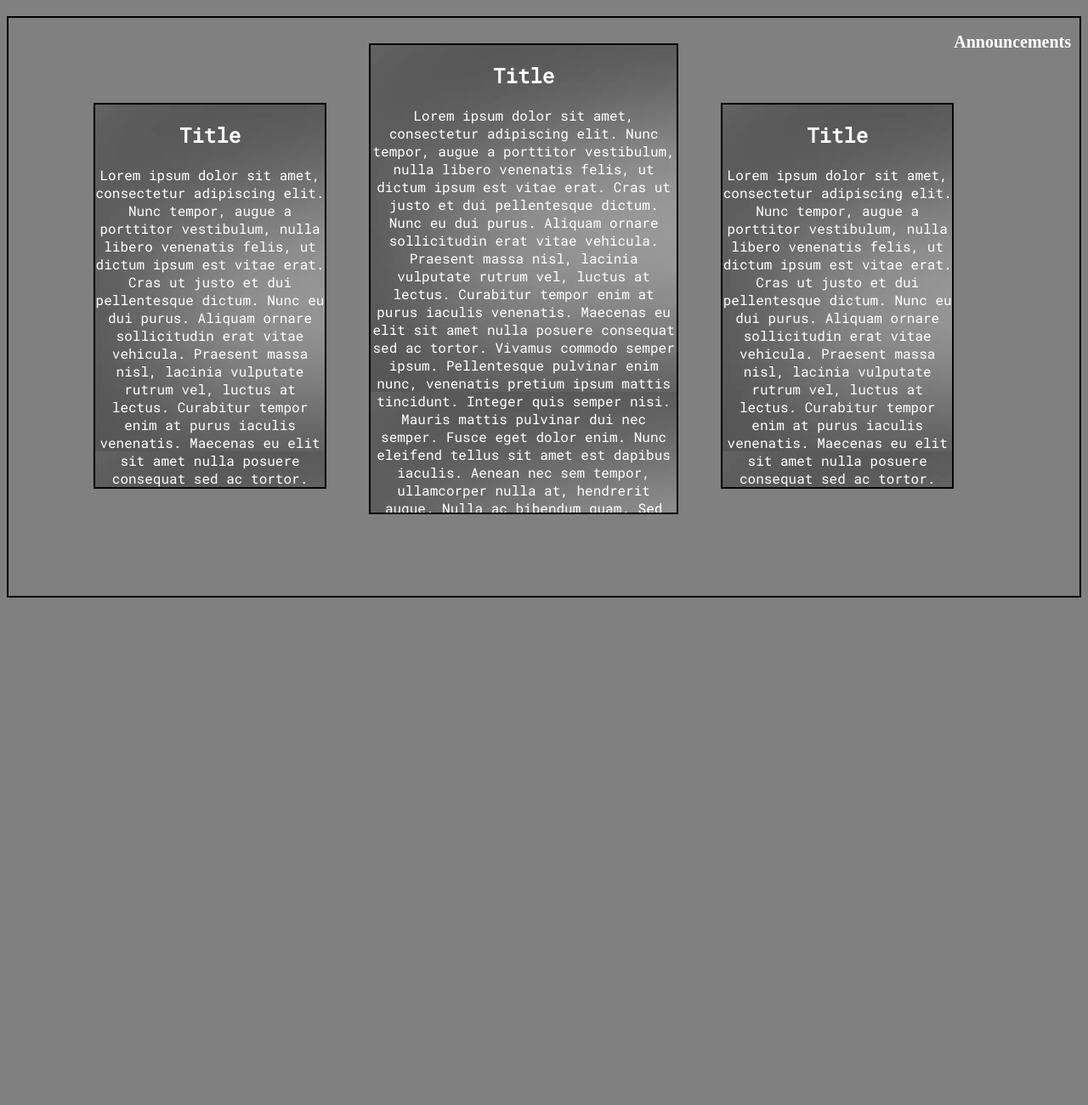
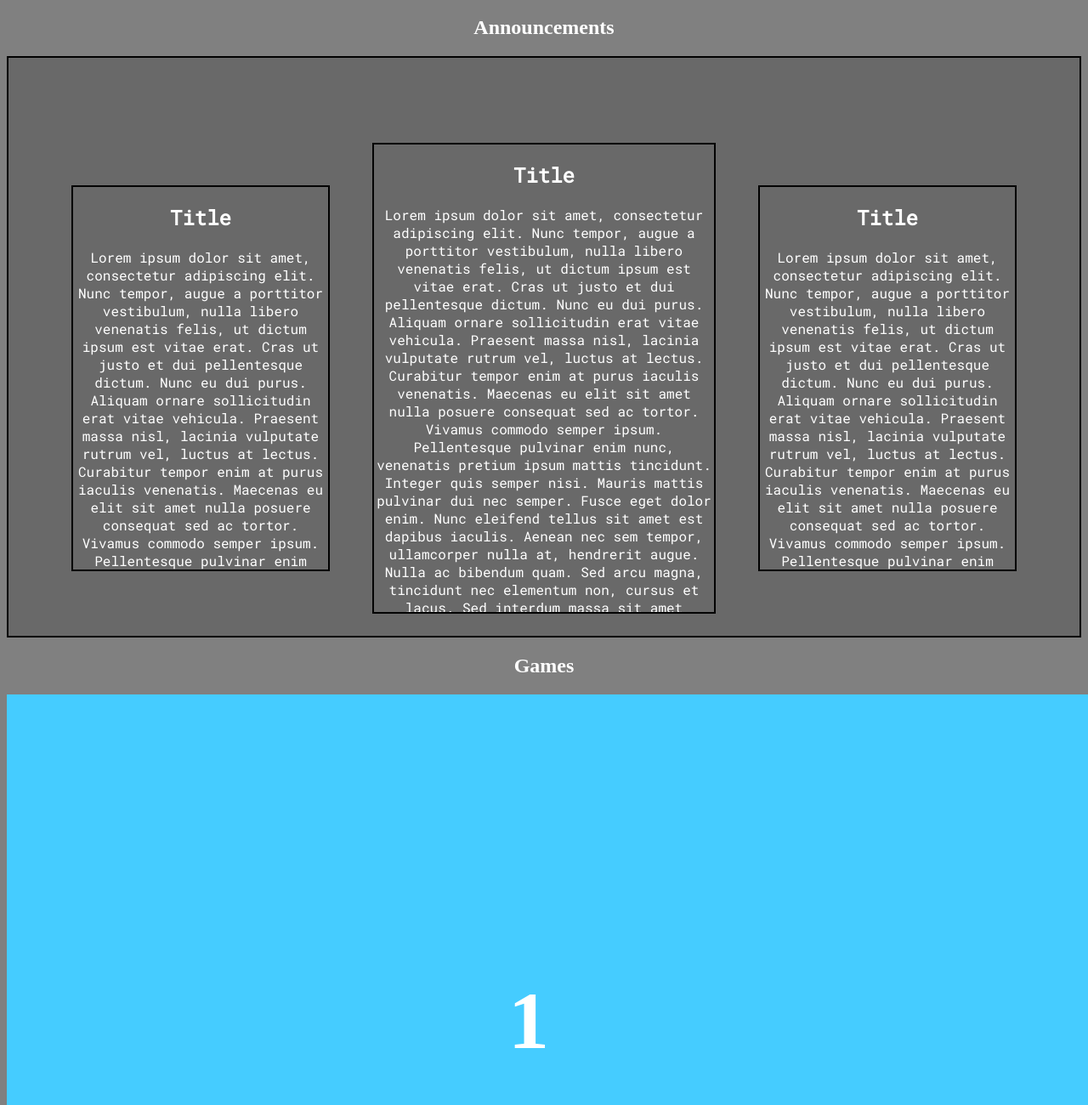
Before and after one commit to DerekNorman4/SuperStellar, a plain HTML site: page index.html in a window 1280 px wide. Shown: the part 160-1460 px from the top of the page at 85% size. Before the commit the page ends 871 px from the top, so only its background shows below. Drawn offline with Linux system fonts and the light colour scheme; a web font is replaced by a local one.

Commit message:
presentation ready

```diff
--- a/index.html
+++ b/index.html
@@ -21,6 +21,9 @@
                 <img src="user.svg" alt="user icon" class="user_icon_size">
                 <h1 class="title">Super Stellar Games</h1>
             </div>
+            <h2>
+               <center class="announcement_text">Announcements</center>
+            </h2>
 <div class="announcement_box">
     <div class= "announcement1">
         <h2>Title</h2>
@@ -58,10 +61,17 @@
 
                 Etiam sodales vitae ante eget pulvinar. Suspendisse tellus massa, pellentesque vel mi a, aliquam porta metus. Vestibulum ante ipsum primis in faucibus orci luctus et ultrices posuere cubilia Curae; Suspendisse enim quam, fringilla et erat vitae, congue volutpat nulla. Etiam mollis mauris id euismod molestie. Vivamus dictum leo nibh, laoreet consequat sapien accumsan quis. Sed mi enim, maximus at ex et, mollis luctus sem. Maecenas et fermentum odio, ut dictum lacus. Vestibulum et condimentum est.</p>
             </div>
-
-                <h2 class="announcement_text">Announcements</h2>
-
-
+    </div>
+    <h2 class="gametext">
+        <center>Games</center>
+    </h2>
+    <div id="container">
+            <div id="container2">
+              <div class="box one"><div>1</div></div>
+              <div class="box two"><div>2</div></div>
+              <div class="box three"><div>3</div></div>
+              <div class="box four"><div>Last</div></div>
+            </div>
           </div>
 </body>
 </html>
--- a/style.css
+++ b/style.css
@@ -17,10 +17,8 @@ body::-webkit-scrollbar {
 }
 /* Dropdown Button */
 .dropbtn {
-
-    background-color: gray;
+    background-color:gray;
     filter: invert(100%);
-    color: white;
     padding: 5px;
     font-size: 16px;
     border: none;
@@ -70,11 +68,13 @@ body::-webkit-scrollbar {
 }
 
 .announcement_box {
-    text-align: center;
     display: flex;
+    flex: wrap;
+    flex-flow: row;
+    justify-content: center;
     align-content: space-between;
-    ali
-    background-image: url("background1.jpg");
+    align-self: center;
+    background-color: dimgray;
     border: solid 2px black;
     height: 680px;
     background-size: cover;
@@ -83,17 +83,17 @@ body::-webkit-scrollbar {
 }
 
 .announcement1 {
-    color: white;
-    background-image: url("background1.jpg");
-    display: inline;
+    background-color: dimgray;
+    display: block;
     text-align: center;
     overflow: scroll;
-    background-color: white;
+
     border: solid 2px black;
     height: 450px;
     width: 300px;
-    margin-left: 100px;
-    margin-top: 100px;
+    margin-top: 150px;
+    margin-right: 50px;
+
     font-family: 'Roboto Mono', monospace;
 }
 
@@ -102,17 +102,16 @@ body::-webkit-scrollbar {
 }
 
 .announcement_main {
-    color: white;
-    background-image: url("background1.jpg");
-    display: inline;
+
+    display: block;
     text-align: center;
     overflow: scroll;
-    background-color: white;
+    background-color:dimgray;
     border: solid 2px black;
     height: 550px;
     width: 400px;
-    margin-left: 50px;
-    margin-top: 30px;
+    margin-top: 100px;
+
     font-family: 'Roboto Mono', monospace;
 }
 
@@ -121,17 +120,16 @@ body::-webkit-scrollbar {
 }
 
 .announcement2  {
-    color: white;
-    background-image: url("background1.jpg");
-    display: inline;
+    display: block;
     text-align: center;
     overflow: scroll;
-    background-color: white;
+    background-color: dimgray;
     border: solid 2px black;
     height: 450px;
     width: 300px;
+    margin-top: 150px;
     margin-left: 50px;
-    margin-top: 100px;
+
     font-family: 'Roboto Mono', monospace;
 }
 
@@ -155,12 +153,82 @@ body::-webkit-scrollbar {
 }
 
 .announcement_text {
-    display: block;
-    width: 137.8px;
-    height: 23.7px;
-    font-size: 20px;
-    margin-right: 10px;
+    color: white;
+
+
+
 }
+
+.gametext {
+    color: white;
+}
+
+.gamebox {
+    display: flex;
+    flex: wrap;
+    flex-flow: row;
+    justify-content: center;
+    align-content: space-between;
+    align-self: center;
+    background-color: dimgray;
+    border: solid 2px black;
+    height: 680px;
+    background-size: cover;
+    color: white;
+
+}
+#container::-webkit-scrollbar {
+    width: 0 !important
+}
+
+#container .box {
+    width:100vw;
+    height:100vh;
+    display:inline-block;
+    position:relative;
+}
+  #container .box > div {
+    width:100px;
+    height:100px;
+    font-size:96px;
+    color:#FFF;
+    position:absolute;
+    top:50%;
+    left:50%;
+    margin:-50px 0 0 -50px;
+    line-height:.7;
+    font-weight:bold;
+  }
+  #container {
+    overflow-y:scroll;
+    overflow-x:hidden;
+    transform: rotate(270deg) translateX(-100%);
+    transform-origin: top left;
+    background-color:#999;
+    position:absolute;
+    width:100vh;
+    height:100vw;
+  }
+  #container2 {
+    transform: rotate(90deg) translateY(-100vh);
+    transform-origin: top left;
+    white-space:nowrap;
+    font-size:0;
+  }
+
+  .one {
+    background-color: #45CCFF;
+  }
+  .two {
+    background-color: #49E83E;
+  }
+  .three {
+    background-color: #EDDE05;
+  }
+  .four {
+    background-color: #E84B30;
+  }
+
 
 @media (max-width: 1030px) {
 .announcement_box {
@@ -173,14 +241,14 @@ body::-webkit-scrollbar {
 
     .announcement1 {
         font-size: 8px;
-        margin-left: 20px;
+
         height: 200px;
         width: 400px;
     }
 
     .announcement2 {
         font-size: 8px;
-        margin-right: 20px;
+
         height: 200px;
         width: 400px;
     }
@@ -189,5 +257,6 @@ body::-webkit-scrollbar {
         font-size: 8px;
         height: 300px;
         width: 400px;
+        margin-bottom: 40px;
     }
 }
```
Lines whose indentation alone changed are shown as unchanged.
